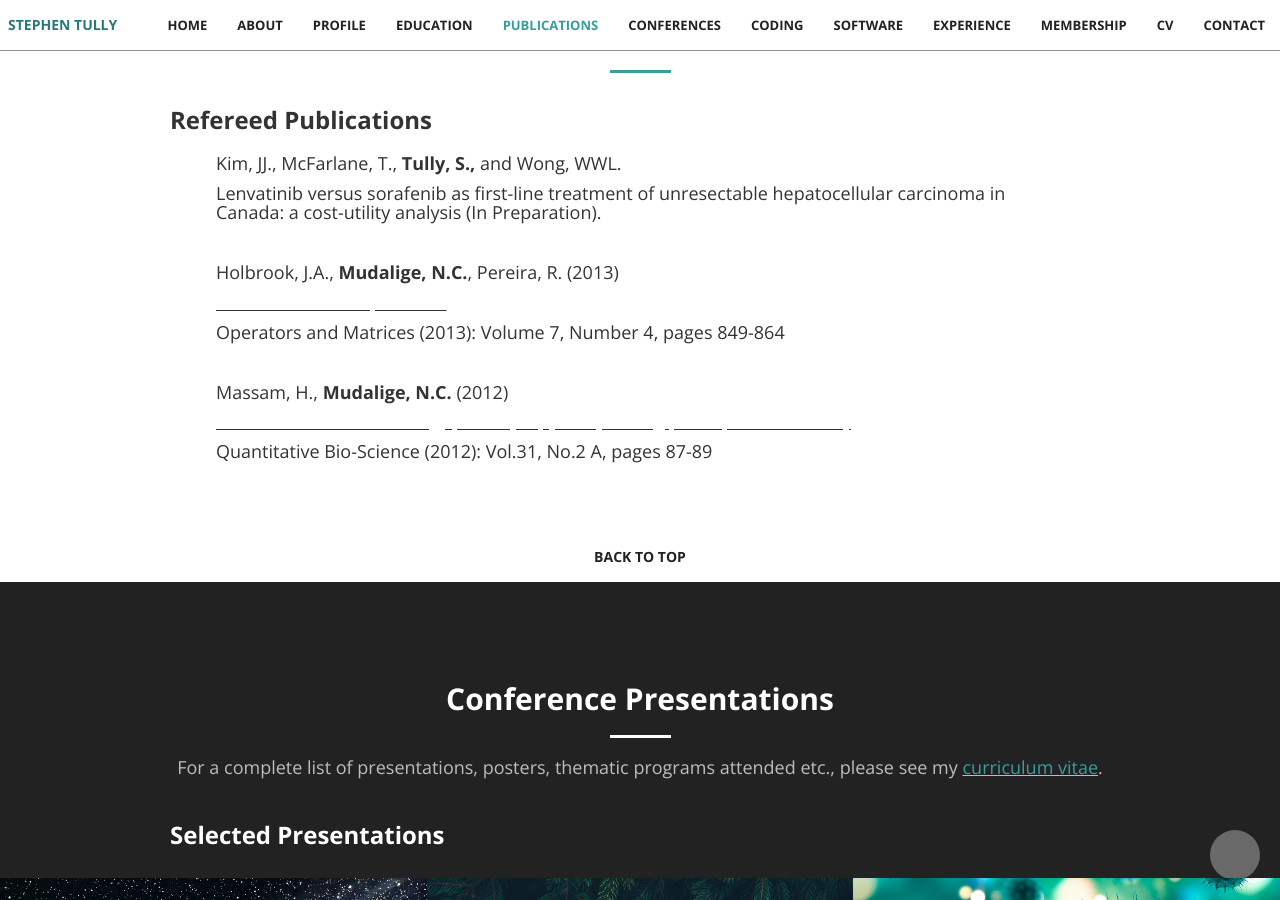
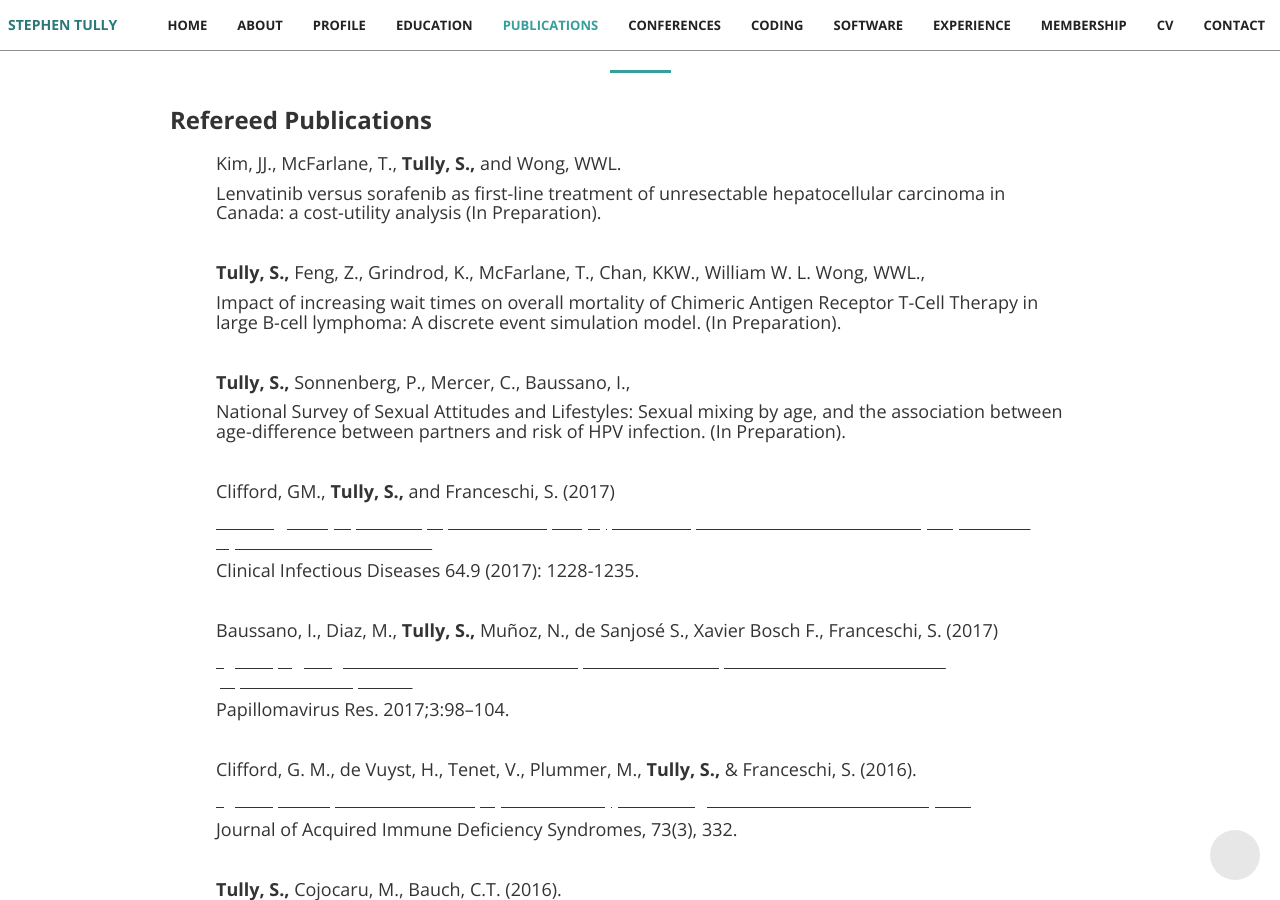
Before and after one commit to stephentully/stephentully.github.io, a Jekyll site: the page built from index.html, in a window 1280 px wide and 900 px high, scrolled down 2799 px. Built offline with Jekyll 4.4.1, drawn with Linux system fonts in a browser that asks for light colours; nearby versions of some CDN libraries; some web fonts are replaced; some of the changed text lies outside the part shown.

Commit message:
Update publications.html

```diff
--- a/_includes/publications.html
+++ b/_includes/publications.html
@@ -36,12 +36,26 @@
 
     <div class="container">
       <div class="row ex1 text-left">
-        <h4>Holbrook, J.A., <b>Mudalige, N.C.</b>, Pereira, R. (2013)</h4>
-        <h4><i><u><a href="https://arxiv.org/abs/1203.3908"
+        <h4><b>Tully, S.,</b> Feng, Z., Grindrod, K., McFarlane, T., Chan, KKW., William W. L. Wong, WWL.,</h4>
+        <!--<h4><i><u><a href="https://arxiv.org/abs/1203.3908"
           style="color: rgb(255,255,255)">
-          Normal matrix compressions </a></u></i>
+          Normal matrix compressions </a></u></i> -->
         </h4>
-        <h4>Operators and Matrices (2013): Volume 7, Number 4, pages 849-864</h4>
+        <h4>Impact of increasing wait times on overall mortality of Chimeric Antigen Receptor T-Cell Therapy in large B-cell lymphoma: A discrete event simulation model. (In Preparation).  </h4>
+      </div>
+    </div>
+
+    <br>
+
+
+    <div class="container">
+      <div class="row ex1 text-left">
+        <h4><b>Tully, S.,</b> Sonnenberg, P., Mercer, C., Baussano, I., </h4>
+        <!--<h4><i><u><a href="https://arxiv.org/abs/1203.3908"
+          style="color: rgb(255,255,255)">
+          Normal matrix compressions </a></u></i> -->
+        </h4>
+        <h4>National Survey of Sexual Attitudes and Lifestyles: Sexual mixing by age, and the association between age-difference between partners and risk of HPV infection. (In Preparation).  </h4>
       </div>
     </div>
 
@@ -49,12 +63,103 @@
 
     <div class="container">
       <div class="row ex1 text-left">
-        <h4>Massam, H., <b>Mudalige, N.C.</b> (2012)</h4>
-        <h4><i><u><a href="https://qbs.kmu.ac.kr:442/!Board/download.php?wd=4&bb_code=1047"
+        <h4>Clifford, GM., <b>Tully, S.,</b> and Franceschi, S. (2017) </h4>
+        <h4><i><u><a href="https://www.ncbi.nlm.nih.gov/pubmed/28199532"
           style="color: rgb(255,255,255)">
-          A comment to a microbiology primer for pyrosequencing (P. Kim, M. Costa et al.) </a></u></i>
+          Carcinogenicity of human papillomavirus (HPV) types in HIV-positive women: a meta-analysis from HPV infection to cervical cancer. </a></u></i>
         </h4>
-        <h4>Quantitative Bio-Science (2012): Vol.31, No.2 A, pages 87-89</h4>
+        <h4>Clinical Infectious Diseases 64.9 (2017): 1228-1235. </h4>
+      </div>
+    </div>
+
+    <br>
+
+    <div class="container">
+      <div class="row ex1 text-left">
+        <h4>Baussano, I., Diaz, M., <b>Tully, S.,</b> Muñoz,  N., de Sanjosé  S.,  Xavier Bosch  F., Franceschi, S. (2017) </h4>
+        <h4><i><u><a href="https://www.sciencedirect.com/science/article/pii/S2405852116300866"
+          style="color: rgb(255,255,255)">
+          Effect of age-difference between heterosexual partners on risk of cervical cancer and human papillomavirus infection. </a></u></i>
+        </h4>
+        <h4>Papillomavirus Res. 2017;3:98–104. </h4>
+      </div>
+    </div>
+
+    <br>
+
+    <div class="container">
+      <div class="row ex1 text-left">
+        <h4>Clifford, G. M., de Vuyst, H., Tenet, V., Plummer, M., <b>Tully, S.,</b> & Franceschi, S. (2016). </h4>
+        <h4><i><u><a href="https://www.ncbi.nlm.nih.gov/pubmed/27331659"
+          style="color: rgb(255,255,255)">
+          Effect of HIV infection on human papillomavirus types causing invasive cervical cancer in Africa. </a></u></i>
+        </h4>
+        <h4>Journal of Acquired Immune Deficiency Syndromes, 73(3), 332. </h4>
+      </div>
+    </div>
+
+    <br>
+
+    <div class="container">
+      <div class="row ex1 text-left">
+        <h4> <b>Tully, S.,</b> Cojocaru, M., Bauch, C.T. (2016).  </h4>
+        <h4><i><u><a href="https://www.ncbi.nlm.nih.gov/pubmed/27879104"
+          style="color: rgb(255,255,255)">
+          Multiplayer games and HIV transmission via casual encounters. </a></u></i>
+        </h4>
+        <h4>JAIMS Mathematical Biosciences and Engineering, 14(2), 359-376. </h4>
+      </div>
+    </div>
+
+    <br>
+
+    <div class="container">
+      <div class="row ex1 text-left">
+        <h4> Brisson, M., Bénard, É., Drolet, M., Bogaards, J. A., Baussano, I.,… <b>Tully, S.,</b> ... & Canfell, K. (2016).   </h4>
+        <h4><i><u><a href="https://www.ncbi.nlm.nih.gov/pubmed/29253379"
+          style="color: rgb(255,255,255)">
+          Population-level impact, herd immunity, and elimination after human papillomavirus vaccination: a systematic review and meta-analysis of predictions from transmission-dynamic models.  </a></u></i>
+        </h4>
+        <h4>The Lancet Public Health, 30001-9. </h4>
+      </div>
+    </div>
+
+    <br>
+
+    <div class="container">
+      <div class="row ex1 text-left">
+        <h4> <b>Tully, S.,</b> Cojocaru, M., & Bauch, C.T. (2015).    </h4>
+        <h4><i><u><a href="https://www.ncbi.nlm.nih.gov/pubmed/26507957"
+          style="color: rgb(255,255,255)">
+          Sexual behavior, risk perception, and HIV transmission can respond to HIV antiviral drugs and vaccines through multiple pathways.   </a></u></i>
+        </h4>
+        <h4>Scientific reports, 5. </h4>
+      </div>
+    </div>
+
+    <br>
+
+    <div class="container">
+      <div class="row ex1 text-left">
+        <h4> <b>Tully, S.,</b> Cojocaru, M., & Bauch, C.T. (2013).    </h4>
+        <h4><i><u><a href="https://www.ncbi.nlm.nih.gov/pubmed/23988796"
+          style="color: rgb(255,255,255)">
+          Coevolution of risk perception, sexual behaviour, and HIV transmission in an agent-based model.   </a></u></i>
+        </h4>
+        <h4>SJournal of theoretical biology, 337, 125-132. </h4>
+      </div>
+    </div>
+
+    <br>
+
+    <div class="container">
+      <div class="row ex1 text-left">
+        <h4><b>Tully, S.,</b> Anonychuk, A. M., Sanchez, D. M., Galvani, A. P., & Bauch, C.T. (2012). </h4>
+        <h4><i><u><a href="https://www.ncbi.nlm.nih.gov/pubmed/22075091"
+          style="color: rgb(255,255,255)">
+          Time for change? An economic evaluation of integrated cervical screening and HPV immunization programs in Canada. </a></u></i>
+        </h4>
+        <h4>Vaccine, 30(2), 425-435.</h4>
       </div>
     </div>
 
```
